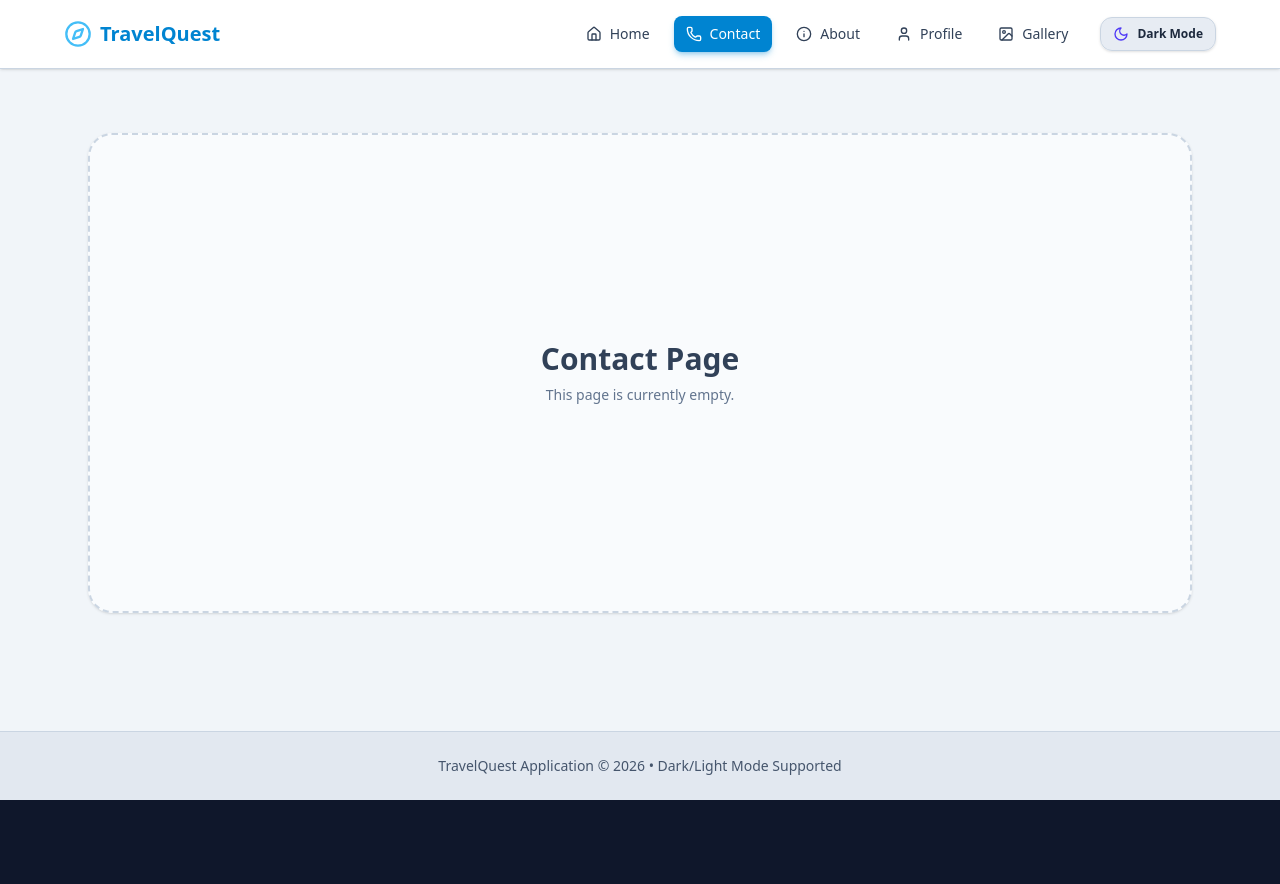
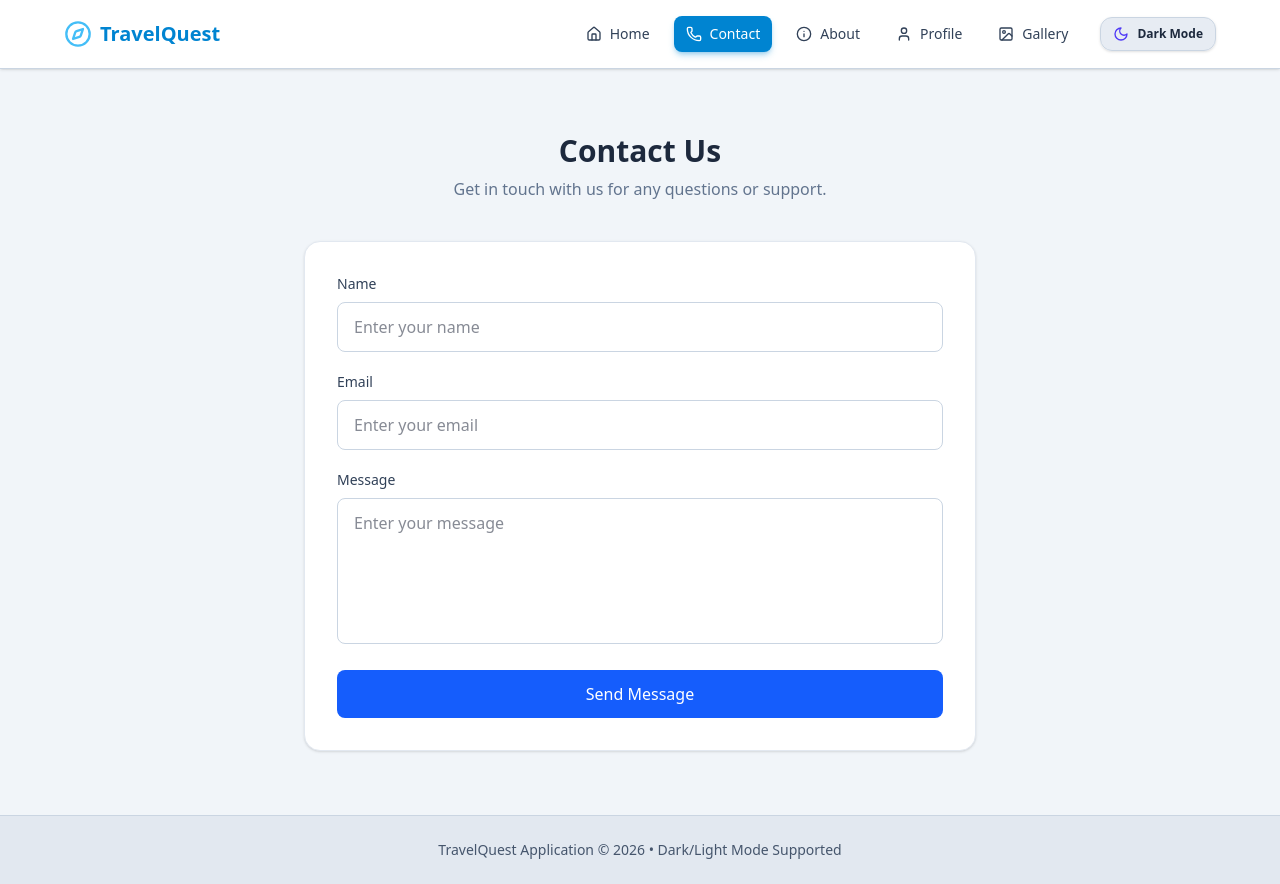
Before and after one commit to GopalaManikanta/git-task, a React (Vite) app: page /contact in a window 1280 px wide. Before the commit the page ends 800 px from the top, so only its background shows below. Built offline with nearby package versions, Linux system fonts and the light colour scheme.

Commit message:
contact-page

```diff
--- a/src/pages/ContactPage.jsx
+++ b/src/pages/ContactPage.jsx
@@ -1,12 +1,61 @@
-import React from 'react';
+
+import React from "react";
 
 export default function ContactPage() {
   return (
-    <div className="max-w-6xl mx-auto px-6 py-16 text-center">
-      {/* Empty Contact Page */}
-      <div className="min-h-[60vh] flex flex-col items-center justify-center border-2 border-dashed border-slate-300 dark:border-slate-700/60 rounded-3xl p-12 bg-white/60 dark:bg-slate-800/20 shadow-sm dark:shadow-none transition-colors duration-300">
-        <h1 className="text-3xl font-bold text-slate-700 dark:text-slate-300 mb-2">Contact Page</h1>
-        <p className="text-slate-500 dark:text-slate-500 text-sm">This page is currently empty.</p>
+    <div className="max-w-6xl mx-auto px-6 py-16">
+      <div className="text-center mb-10">
+        <h1 className="text-3xl font-bold text-slate-800 dark:text-white">
+          Contact Us
+        </h1>
+
+        <p className="mt-2 text-slate-500 dark:text-slate-400">
+          Get in touch with us for any questions or support.
+        </p>
+      </div>
+
+      <div className="max-w-2xl mx-auto bg-white dark:bg-slate-800 p-8 rounded-2xl shadow-sm border border-slate-200 dark:border-slate-700">
+        <div className="mb-5">
+          <label className="block mb-2 text-sm font-medium text-slate-700 dark:text-slate-300">
+            Name
+          </label>
+
+          <input
+            type="text"
+            placeholder="Enter your name"
+            className="w-full px-4 py-3 rounded-lg border border-slate-300 dark:border-slate-600 bg-transparent outline-none"
+          />
+        </div>
+
+        <div className="mb-5">
+          <label className="block mb-2 text-sm font-medium text-slate-700 dark:text-slate-300">
+            Email
+          </label>
+
+          <input
+            type="email"
+            placeholder="Enter your email"
+            className="w-full px-4 py-3 rounded-lg border border-slate-300 dark:border-slate-600 bg-transparent outline-none"
+          />
+        </div>
+
+        <div className="mb-5">
+          <label className="block mb-2 text-sm font-medium text-slate-700 dark:text-slate-300">
+            Message
+          </label>
+
+          <textarea
+            rows="5"
+            placeholder="Enter your message"
+            className="w-full px-4 py-3 rounded-lg border border-slate-300 dark:border-slate-600 bg-transparent outline-none resize-none"
+          ></textarea>
+        </div>
+
+        <button
+          className="w-full py-3 rounded-lg bg-blue-600 hover:bg-blue-700 text-white font-medium transition"
+        >
+          Send Message
+        </button>
       </div>
     </div>
   );
```
